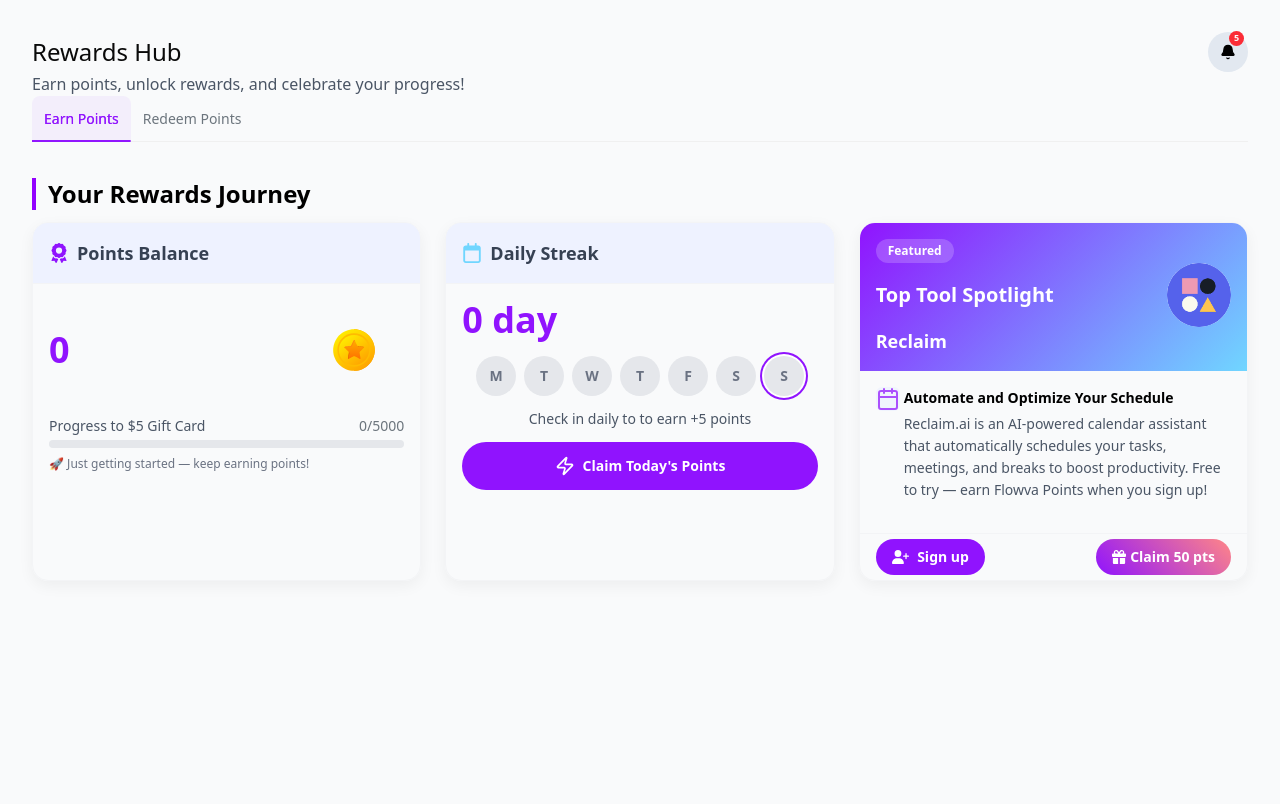
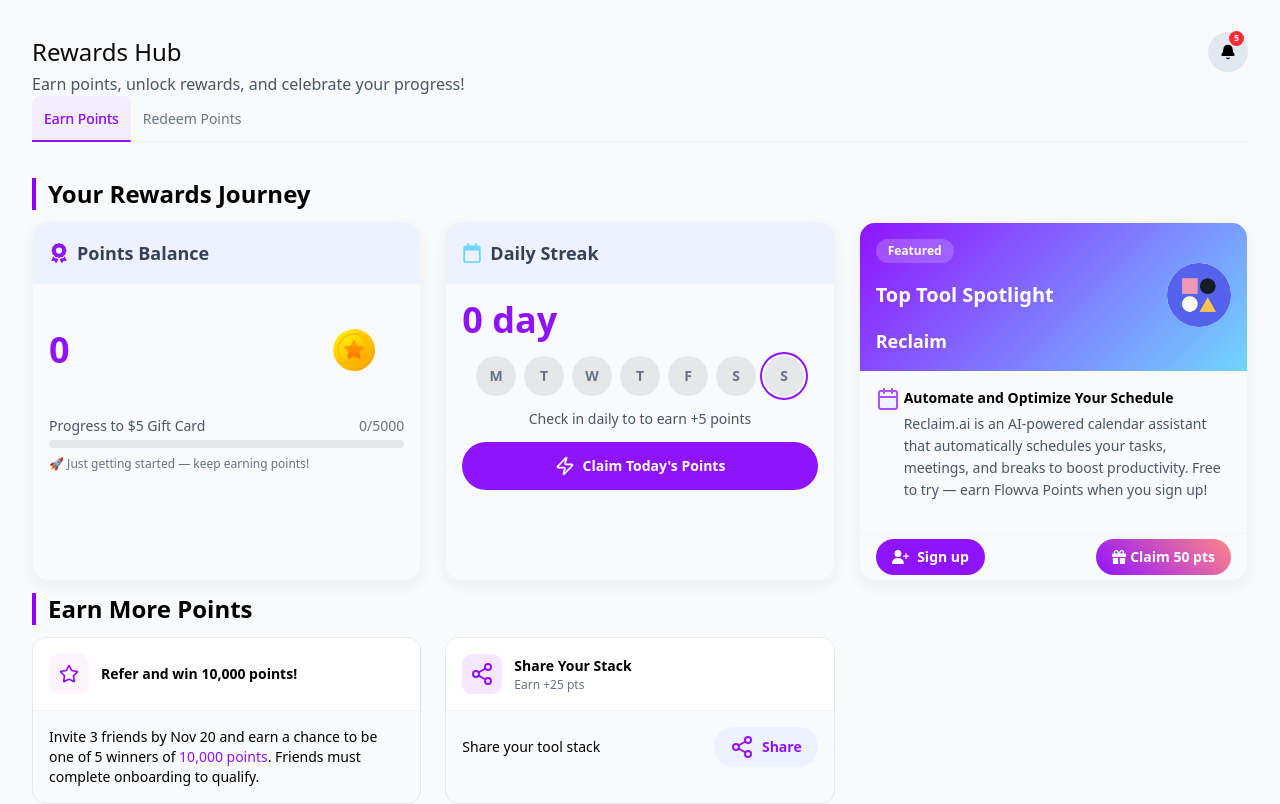
Before and after one commit to Marnin-A/flowvahub-rewards, a Next.js app: page / in a window 1280 px wide. Built offline with nearby package versions, Linux system fonts and the light colour scheme; what @ant-design/nextjs-registry would draw is missing.

Commit message:
feat: completed earn more points UI

```diff
--- a/app/globals.css
+++ b/app/globals.css
@@ -7,6 +7,7 @@
 	--color-gray-1: var(--gray-1);
 	--color-gray-2: var(--gray-2);
 	--color-primary-purple: var(--primary-purple);
+	--color-secondary-purple: var(--secondary-purple);
 	--color-background: var(--background);
 	--color-foreground: var(--foreground);
 	--font-sans: var(--font-geist-sans);
@@ -87,6 +88,7 @@
 	--gray-2: #cbd5e0;
 	--gray-3: #6c757d;
 	--primary-purple: #9013fe;
+	--secondary-purple: #e9d4ff;
 	--primary-blue: #70d6ff;
 }
 
--- /dev/null
+++ b/components/earn-points/earn-more-points/index.tsx
@@ -0,0 +1,15 @@
+import Header2 from "../../ui/header-2";
+import ReferAndWin from "./refer-and-win";
+import ShareYourStack from "./share-your-stack";
+
+export default function EarnMorePoints() {
+	return (
+		<div>
+			<Header2 title="Earn More Points" />
+			<div className="grid grid-cols-1 md:grid-cols-3 gap-6">
+				<ReferAndWin />
+				<ShareYourStack />
+			</div>
+		</div>
+	);
+}
--- /dev/null
+++ b/components/earn-points/earn-more-points/more-points-card.tsx
@@ -0,0 +1,13 @@
+import React from "react";
+
+export default function MorePointsCard({
+	children,
+}: {
+	children: React.ReactNode;
+}) {
+	return (
+		<div className="transition-all hover:border-[#9013fe] hover:translate-y-[-5px] hover:shadow-[0_10px_25px_rgba(0,0,0,0.1)] ease-linear duration-200 border border-[#e5e7eb] rounded-xl overflow-hidden">
+			{children}
+		</div>
+	);
+}
--- /dev/null
+++ b/components/earn-points/earn-more-points/refer-and-win.tsx
@@ -0,0 +1,37 @@
+import Image from "next/image";
+import MorePointsCard from "./more-points-card";
+
+export default function ReferAndWin() {
+	return (
+		<MorePointsCard>
+			<div className="p-4 border border-b-[#f3f4f6] border-t-0 border-r-0 border-l-0 bg-white flex items-center gap-3">
+				<div className="w-[40px] h-[40px] rounded-[10px] flex items-center justify-center shrink-0 bg-[rgba(228,144,230,0.1)] text-[#9013fe]">
+					<Image
+						src="/icons/star.svg"
+						alt="star"
+						width={24}
+						height={24}
+						className="w-5 h-5"
+					/>
+				</div>
+				<div>
+					<h3 className="font-semibold text-black">
+						Refer and win 10,000 points!
+					</h3>
+				</div>
+			</div>
+			<div className="p-4">
+				<div className="flex items-center justify-between">
+					<div>
+						<p className="font-medium text-sm text-black">
+							Invite 3 friends by Nov 20 and earn a chance to be one of 5
+							winners of{" "}
+							<span className="text-primary-purple">10,000 points</span>.
+							Friends must complete onboarding to qualify.
+						</p>
+					</div>
+				</div>
+			</div>
+		</MorePointsCard>
+	);
+}
--- /dev/null
+++ b/components/earn-points/earn-more-points/share-your-stack.tsx
@@ -0,0 +1,94 @@
+"use client";
+import { Share2 } from "lucide-react";
+import MorePointsCard from "./more-points-card";
+import { useState } from "react";
+import { Modal } from "antd";
+import Image from "next/image";
+
+export default function ShareYourStack() {
+	const userStacks = [
+		{
+			id: 1,
+			name: "Stack 1",
+			image: "/icons/stack.svg",
+			tools: ["React", "HTML", "CSS", "JS"],
+		},
+		{
+			id: 2,
+			name: "Stack 2",
+			image: "/icons/stack.svg",
+			tools: ["React", "HTML", "CSS", "JS"],
+		},
+		{
+			id: 3,
+			name: "Stack 3",
+			image: "/icons/stack.svg",
+			tools: ["React", "HTML", "CSS", "JS"],
+		},
+	];
+	const noStack =
+		"You have no stack created yet, go to Tech Stack to create one.";
+	const [isModalOpen, setIsModalOpen] = useState(false);
+	const showModal = () => {
+		setIsModalOpen(true);
+	};
+
+	const handleOk = () => {
+		setIsModalOpen(false);
+	};
+
+	const handleCancel = () => {
+		setIsModalOpen(false);
+	};
+
+	return (
+		<MorePointsCard>
+			<div className="p-4 border border-b-[#f3f4f6] border-t-0 border-r-0 border-l-0 bg-white flex items-center gap-3">
+				<div className="w-[40px] h-[40px] rounded-[10px] flex items-center justify-center shrink-0 bg-[rgba(144,19,254,0.1)] text-[#9013fe]">
+					<Share2 className="text-primary-purple" />
+				</div>
+				<div>
+					<h3 className="font-semibold text-black">Share Your Stack</h3>
+					<p className="text-xs text-gray-500">Earn +25 pts</p>
+				</div>
+			</div>
+			<div className="p-4">
+				<div className="flex items-center justify-between">
+					<div>
+						<p className="font-medium text-sm text-black">
+							Share your tool stack
+						</p>
+					</div>
+					<button
+						onClick={() => setIsModalOpen(true)}
+						className="bg-[#eef2ff] hover:text-white hover:bg-[#9013fe] group text-primary-purple py-2 px-4 rounded-full font-semibold text-sm transition-all duration-200 inline-flex items-center gap-2 border-0"
+					>
+						<Share2 className="text-primary-purple group-hover:text-white" />
+						Share
+					</button>
+					<Modal
+						open={isModalOpen}
+						okButtonProps={{ style: { display: "none" } }}
+						cancelButtonProps={{ style: { display: "none" } }}
+						centered
+						width={370}
+						onCancel={handleCancel}
+					>
+						<h2 className="text-2xl font-bold text-black text-center capitalize mb-4">
+							Share Your Stack
+						</h2>
+						<div className="flex items-center justify-center mx-auto bg-secondary-purple rounded-full p-2 w-10 h-10 mb-4">
+							<Image
+								src="/icons/stack.svg"
+								alt="stack"
+								height={18}
+								width={16}
+							/>
+						</div>
+						<p className="text-sm text-center text-gray-500">{noStack}</p>
+					</Modal>
+				</div>
+			</div>
+		</MorePointsCard>
+	);
+}
--- a/components/earn-points/index.tsx
+++ b/components/earn-points/index.tsx
@@ -1,9 +1,11 @@
 import RewardJourney from "./reward-journey";
+import EarnMorePoints from "./earn-more-points";
 
 export default function EarnPoints() {
 	return (
 		<div className="mt-5">
 			<RewardJourney />
+			<EarnMorePoints />
 		</div>
 	);
 }
```
Also changed, not shown: public/icons/stack.svg (added), public/icons/star.svg (added).
